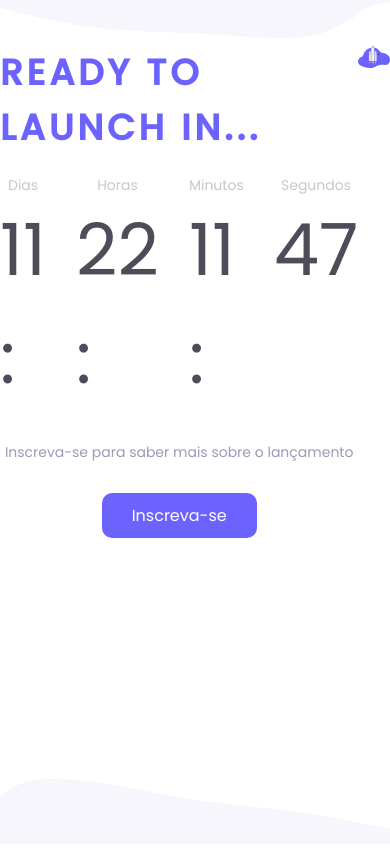
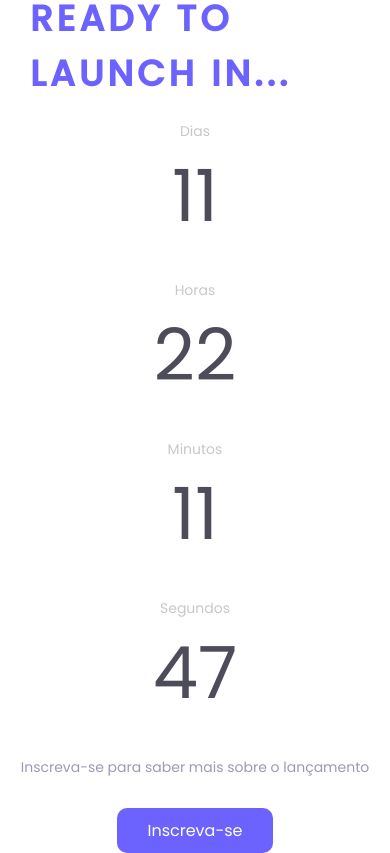
Before and after one commit to Dynylson/countdown, a plain HTML site: page index.html in a window 390 px wide. Drawn offline with Linux system fonts and the light colour scheme.

Commit message:
layout responsivo concluido

```diff
--- a/css/style.css
+++ b/css/style.css
@@ -173,3 +173,35 @@ h1 {
   font-size: 18px;
   cursor: pointer;
 }
+
+@media (max-width: 1050px) {
+  img {
+    display: none;
+  }
+  .countdown-container {
+    justify-content: center;
+    align-items: center;
+    height: 80vh;
+  }
+}
+
+@media (max-width: 460px) {
+  .countdown-container {
+    height: 100vh;
+  }
+  .countdown-itens-flex {
+    flex-direction: column;
+  }
+  .countdown-itens:nth-child(-n + 3) .time::after {
+    content: "";
+  }
+  h1 {
+    margin-left: 30px;
+  }
+}
+
+@media (max-width: 350px) {
+  .inscrever p {
+    margin-left: 20px;
+  }
+}
```
